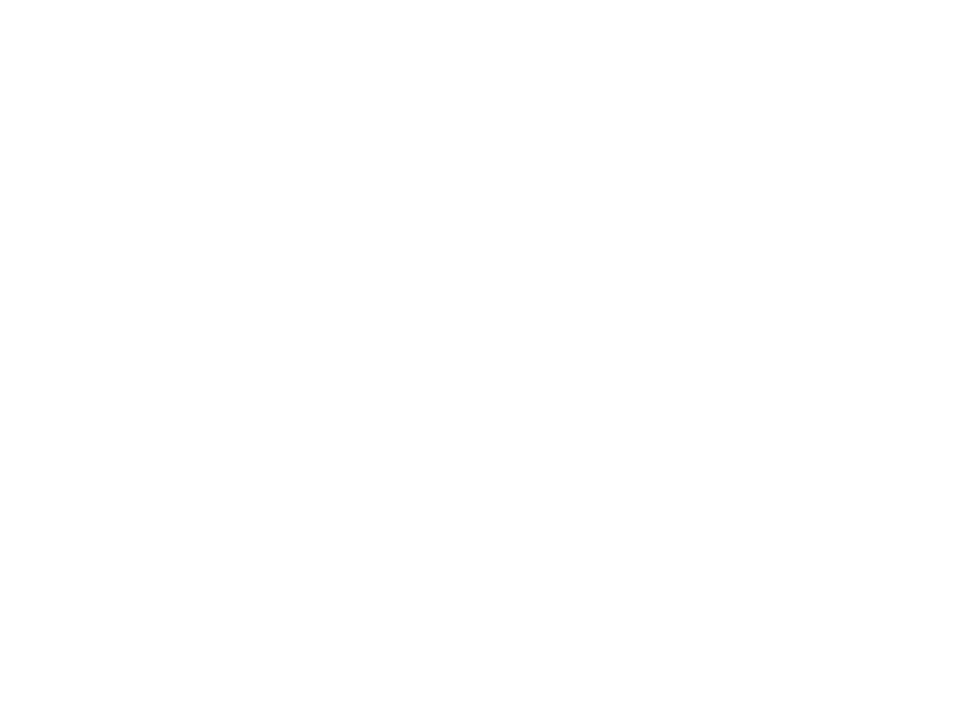
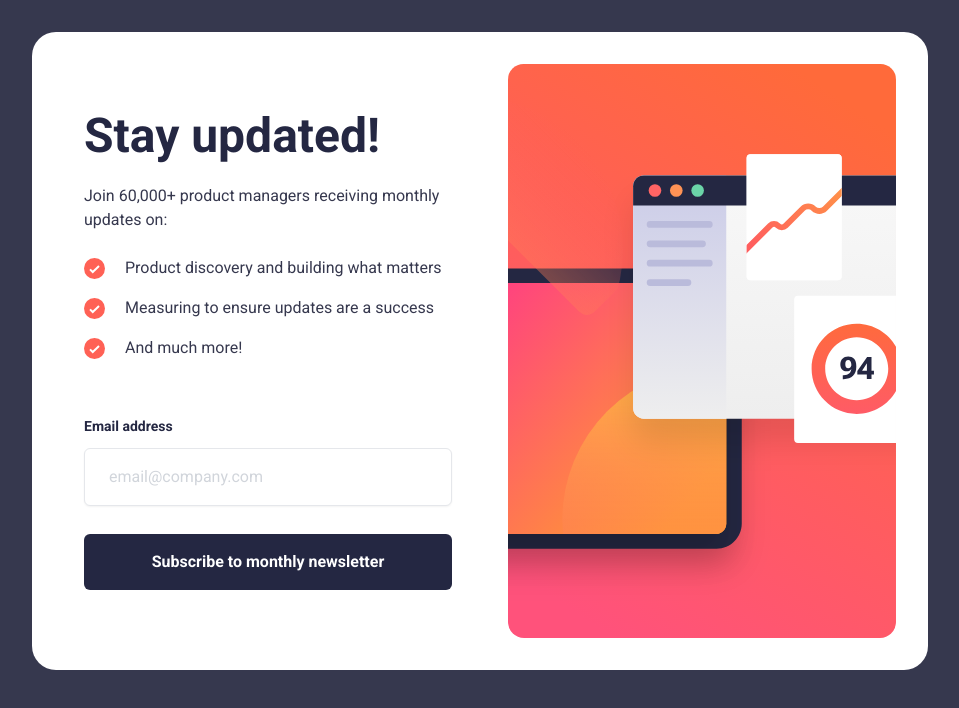
Before and after one commit to Ridwan-Lawal/signup-page, a website: page index.html in a window 1280 px wide. Shown: the whole page, without its empty margins (160-1119 px from the left). Drawn offline with Linux system fonts and the light colour scheme.

```diff
--- a/index.html
+++ b/index.html
@@ -14,7 +14,97 @@
       rel="stylesheet"
     />
   </head>
-  <body>
-    <div class="containers font-roboto"></div>
+  <body class="flex py-8 justify-center align-items bg-charcoalGrey px-8">
+    <div
+      class="containers font-roboto grid grid-cols-1 gap-10 md:grid-cols-2 bg-white max-w-md md:max-w-4xl md:p-8 md:gap-14 rounded-3xl"
+    >
+      <!-- ===========first section Background header -->
+      <div
+        class="bg-mobile w-full md:order-2 rounded-b-2xl h-[300px] md:bg-desktop md:h-[100%] bg-cover bg-no-repeat"
+      ></div>
+
+      <!-- ===============second section============== -->
+      <div class="space-y-12 md:space-y-14 py-12 pl-5">
+        <!-- ===========stay updated section======= -->
+        <div class="space-y-6 px-6 md:px-0">
+          <h1 class="text-4xl md:text-5xl text-darkSlateGrey font-bold">
+            Stay updated!
+          </h1>
+          <p class="text-charcoalGrey">
+            Join 60,000+ product managers receiving monthly updates on:
+          </p>
+
+          <!-- list secitn -->
+          <section class="text-charcoalGrey leading-normal space-y-4">
+            <p class="flex gap-5 items-center">
+              <img src="./assets/images/icon-list.svg" alt="" /> Product
+              discovery and building what matters
+            </p>
+            <p class="flex gap-5 items-center">
+              <img src="./assets/images/icon-list.svg" alt="" /> Measuring to
+              ensure updates are a success
+            </p>
+            <p class="flex gap-5 items-center">
+              <img src="./assets/images/icon-list.svg" alt="" /> And much more!
+            </p>
+          </section>
+        </div>
+
+        <!--================ forms section=================== -->
+        <form action="" class="flex flex-col px-6 md:px-0 md:ml-0">
+          <!-- section title and error -->
+          <div class="flex justify-between items-center">
+            <section class="section-title text-sm text-darkSlateGrey font-bold">
+              Email address
+            </section>
+            <!-- error -->
+            <p class="error text-sm font-medium italic hidden text-tomato">
+              Invalid email address
+            </p>
+          </div>
+
+          <!-- form -->
+          <input
+            type="email"
+            placeholder="email@company.com"
+            class="border mt-3 text-darkSlateGrey border-gray rounded-md py-4 px-6 placeholder:text-gray-300 focus:outline-0 focus:border-darkSlateGrey transition-all duration-300 shadow-sm"
+          />
+          <!-- submit btn -->
+          <button
+            type="submit"
+            class="py-4 mt-7 rounded-md transition-colors duration-200 bg-darkSlateGrey text-white font-bold hover:bg-tomato"
+          >
+            Subscribe to monthly newsletter
+          </button>
+        </form>
+      </div>
+    </div>
+
+    <!-- success page -->
+    <div
+      class="hidden success-container bg-white border h-screen rounded-2xl pt-20 max-w-md grid grid-cols-1 pb-8 px-8 md:h-[450px] md:pt-10 md:px-10"
+    >
+      <section class="">
+        <img src="./assets/images/icon-success.svg" alt="" />
+        <h1 class="text-4xl md:text-5xl mt-7 text-darkSlateGrey font-bold">
+          Thanks for subscribing!
+        </h1>
+        <p class="text-charcoalGrey mt-4 md:mt-6">
+          A confirmation email has been sent to
+          <span class="text-darkSlateGrey font-bold"
+            >ash@loremcompany.com.</span
+          >
+          Please open it and click the button inside to confirm your
+          subscription.
+        </p>
+      </section>
+      <section class="self-end mt-9">
+        <button
+          class="w-full py-4 rounded-md transition-colors duration-200 bg-darkSlateGrey text-white font-bold hover:bg-tomato"
+        >
+          Dismiss message
+        </button>
+      </section>
+    </div>
   </body>
 </html>
--- a/tailwind.config.js
+++ b/tailwind.config.js
@@ -13,6 +13,11 @@
         grey: "hsl(231, 7%, 60%)",
         white: "hsl(0, 0%, 100%)",
       },
+
+      backgroundImage: {
+        mobile: "url('/assets/images/illustration-sign-up-mobile.svg')",
+        desktop: "url('/assets/images/illustration-sign-up-desktop.svg')",
+      },
     },
   },
   plugins: [],
```
Also changed, not shown: components/forms.html (+1 -1 lines), components/success.html (added, +23 -0 lines), dist/output.css.
